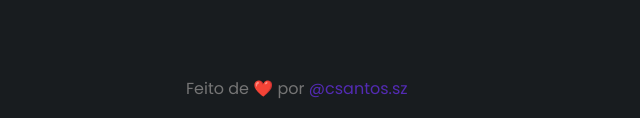
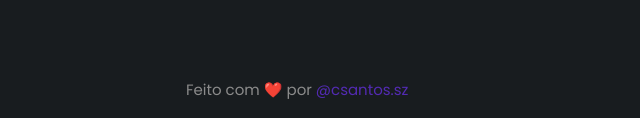
Before and after one commit to guthembergz/QrConversor, a plain HTML site: page index.html in a window 1280 px wide. Shown: the part 679-797 px from the top of the page, 319-959 px from the left. Drawn offline with Linux system fonts and the light colour scheme.

Commit message:
Update index.html

```diff
--- a/index.html
+++ b/index.html
@@ -62,11 +62,14 @@
 
 
 
-        <!-- Footer -->
-        <footer>
-            Feito de ❤️ por <a href="https://instagram.com/csantos.sz?igshid=OGQ5ZDc2ODk2ZA==" target="_blank">
-                @csantos.sz</a>
+        <!-- Footer Section -->
+        <footer class="site-footer">
+            <div class="footer-content">
+                <p>Feito com ❤️ por <a href="https://instagram.com/csantos.sz?igshid=OGQ5ZDc2ODk2ZA=="
+                        target="_blank">@csantos.sz</a></p>
+            </div>
         </footer>
+
 
 
         <!-- Linked a JS file -->
```
